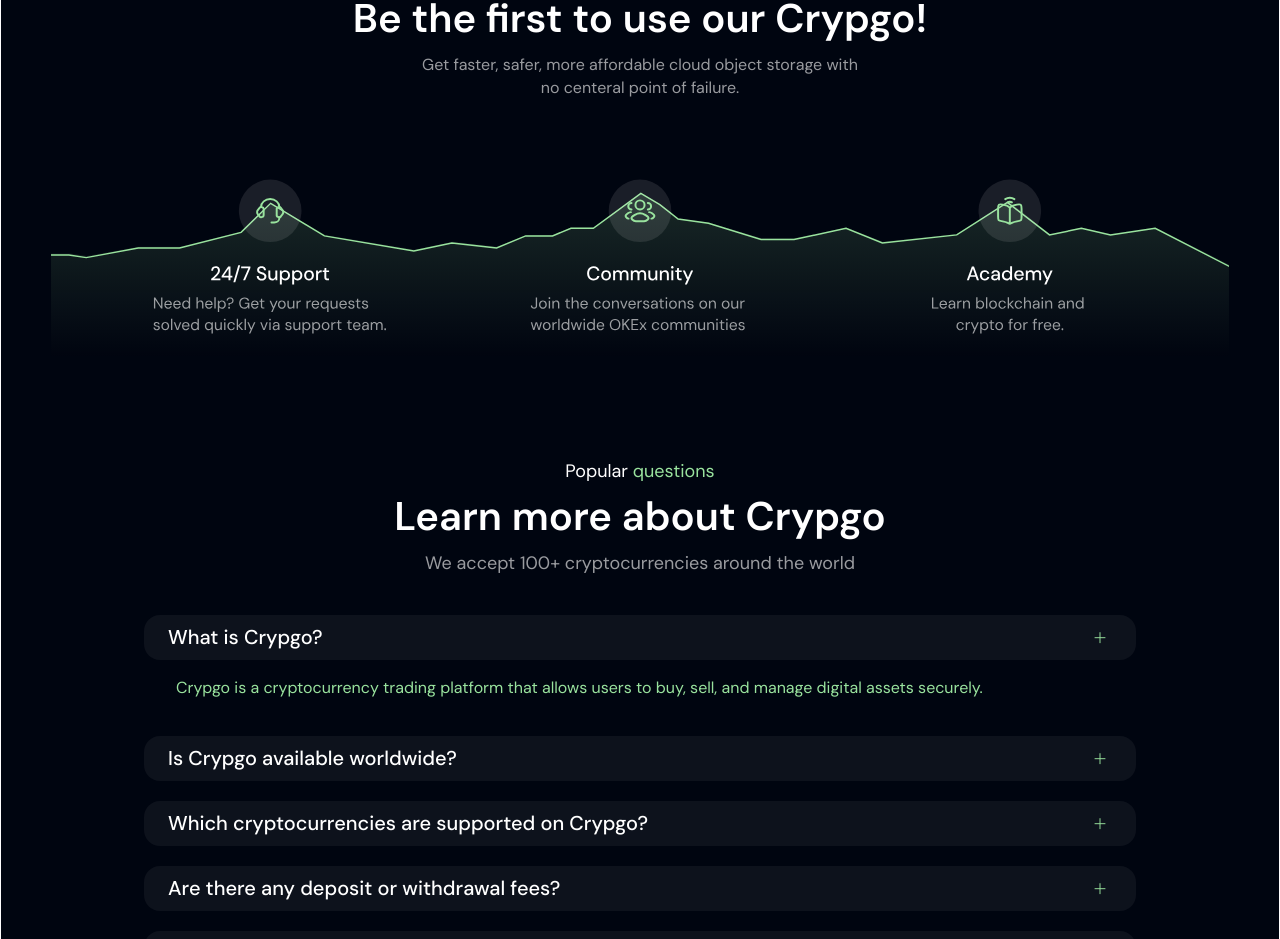
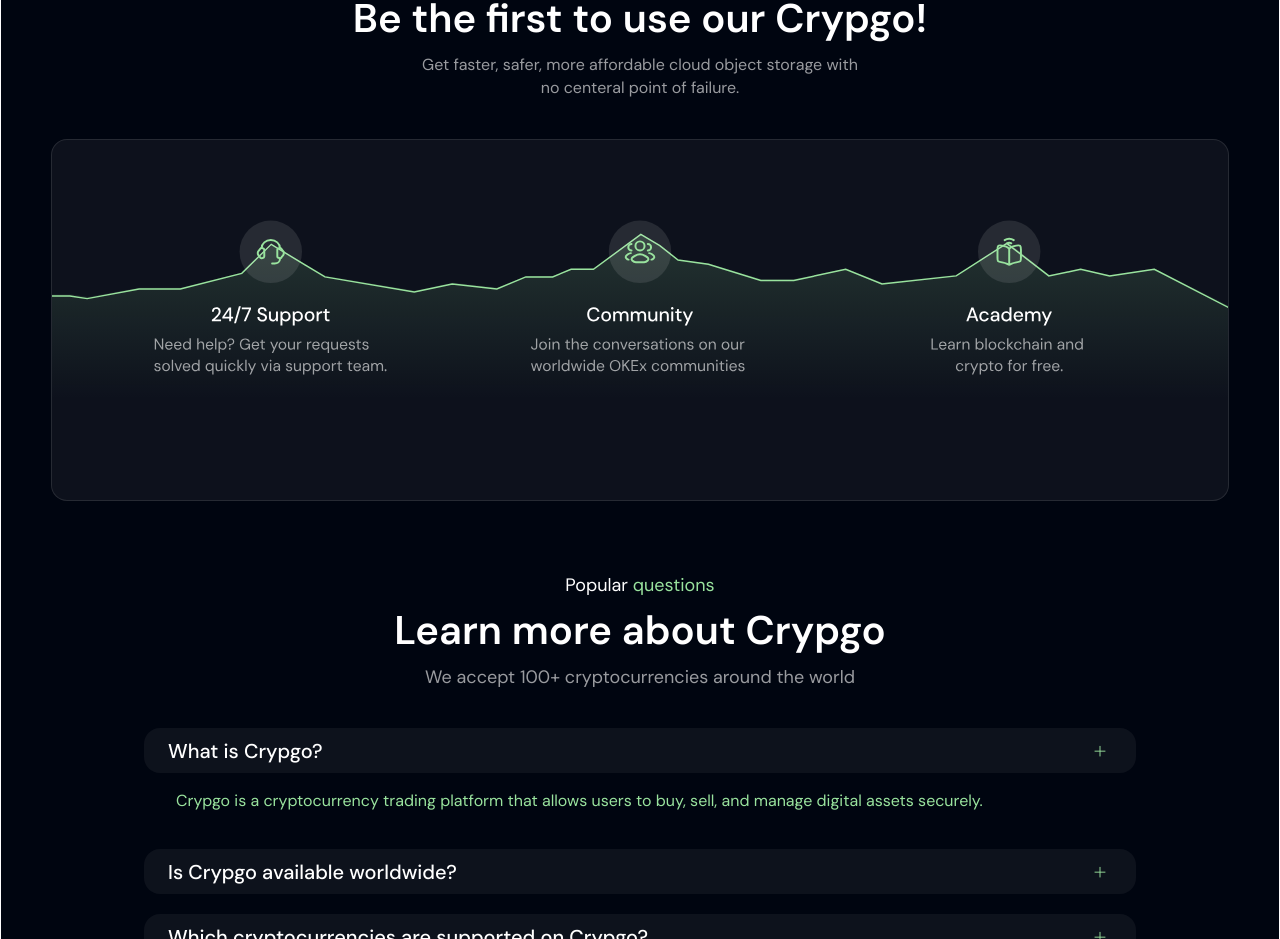
Before and after one commit to christianokuru/CryptGo, a Vue app: page / in a window 1280 px wide. Shown: the part 5000-5939 px from the top of the page. Built offline with nearby package versions, Linux system fonts and the light colour scheme.

Commit message:
fixed missing border/bg color in the community section

```diff
--- a/src/components/custom/CommunitySectionComponent.vue
+++ b/src/components/custom/CommunitySectionComponent.vue
@@ -11,7 +11,7 @@
                 <p class="font-400 text-[16px] leading-[22.4px] text-[#FFFFFF99]">Get faster, safer, more affordable cloud object storage with <br/>no centeral point of failure.</p>
             </div>
         </div>
-        <div>
+        <div class=" bg-[#FFFFFF0D] border border-[#FFFFFF1A] rounded-16">
             <img :src="community" alt="community" class="mt-[72px] mb-[72px] w-full">
         </div>
     </div>
```
